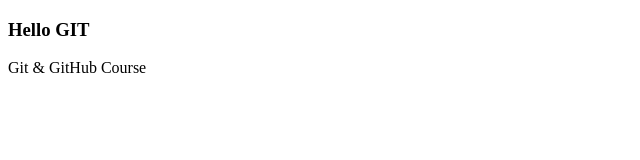
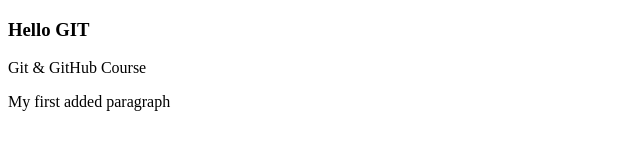
Before and after one commit to levgasp/project-for-me, a plain HTML site: page index.html in a window 1280 px wide. Shown: the whole page, without its empty margins (0-640 px from the left). Drawn offline with Linux system fonts and the light colour scheme.

Commit message:
changing in html file

```diff
--- a/index.html
+++ b/index.html
@@ -7,5 +7,7 @@
 <body>
     <h3>Hello GIT</h3>
     <p>Git & GitHub Course</p>
+
+    <p>My first added paragraph</p>
 </body>
 </html>
```
